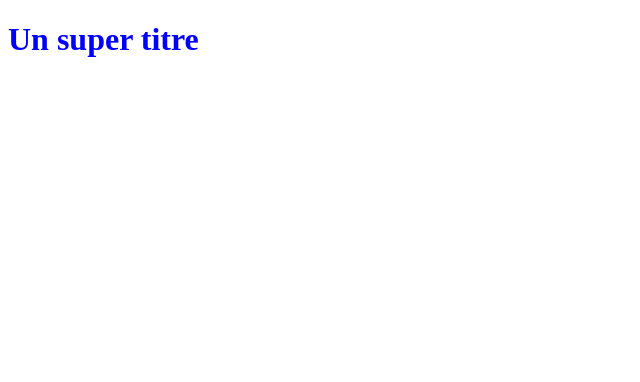
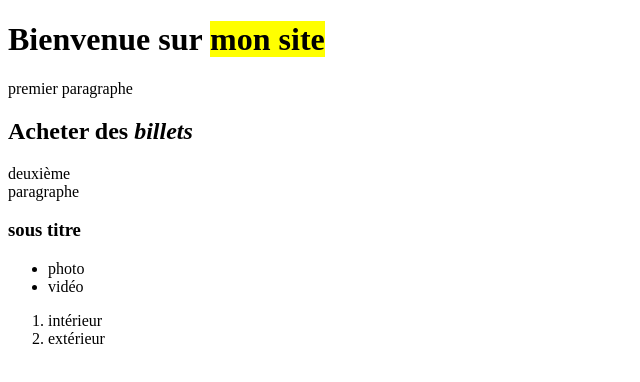
Before and after one commit to Orianne738/testproject, a plain HTML site: page index.html in a window 1280 px wide. Shown: the whole page, without its empty margins (0-640 px from the left). Drawn offline with Linux system fonts and the light colour scheme.

Commit message:
exercice 1

```diff
--- a/index.html
+++ b/index.html
@@ -1,10 +1,23 @@
 <!DOCTYPE html>
-<html>
-<head>
-   <title></title>
-   <link rel="stylesheet" type="text/css" href="styles.css">
-</head>
-<body>
-   <h1>Un super titre</h1>
-</body>
+<html lang="fr">
+    <head>
+        <meta charset="utf-8">
+        <title>Acceuil - Robbie Lens Photographe</title>
+    </head>
+    <body>
+        <!-- commentaire -->
+         <h1><strong>Bienvenue</strong> sur <mark>mon site</mark></h1>
+         <p>premier paragraphe</p>
+         <h2>Acheter des <em>billets</em></h2>
+         <P>deuxième <br>paragraphe</P>
+         <h3>sous titre</h3>
+         <ul>
+            <li>photo</li>
+            <li>vidéo</li>
+        </ul>
+        <ol>
+            <li>intérieur</li>
+            <li>extérieur</li>
+        </ol>
+    </body>
 </html>
```
